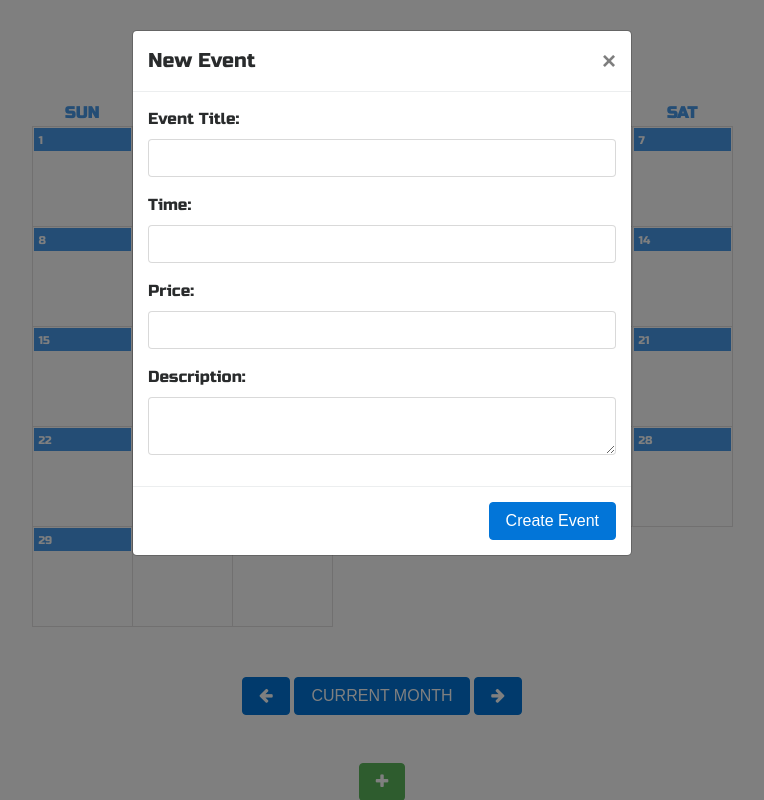
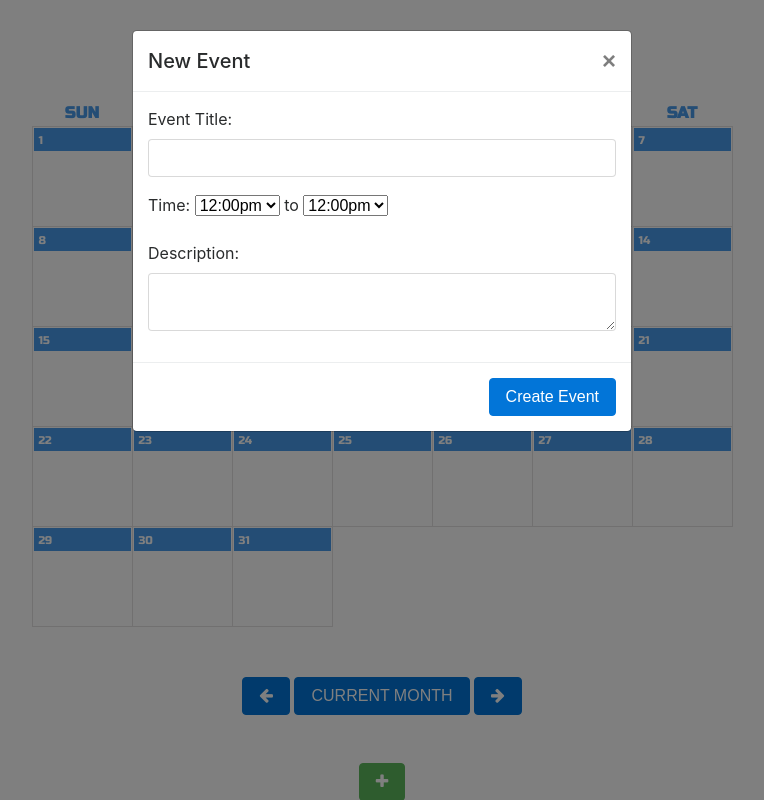
Before and after one commit to Tennyx/rinklink, a Django app: page /rink-calendar/ in a window 1280 px wide, after a click that opens the changed part. Shown: the whole page, without its empty margins (258-1022 px from the left). Run offline with Django 3.2, Linux system fonts and the light colour scheme; data comes from the database, SQL or seed files in the repository; parts of the project's set-up code (start-up, migrations or seed data) failed here and were passed over; some libraries are stand-ins or nearby versions.

Commit message:
added time dropdowns to modals.

```diff
--- a/rink_calendar/static/css/main.css
+++ b/rink_calendar/static/css/main.css
@@ -1,13 +1,15 @@
 body {
-	font-family: 'Russo One', sans-serif;
+
 }
 
 table {
+	font-family: 'Russo One', sans-serif;
 	margin-left: auto;
 	margin-right: auto;
 }
 
 #month-header {
+	font-family: 'Russo One', sans-serif;
 	color: rgba(73,155,234,1);
 	margin: 40px 0px 25px 0px;
 }
@@ -47,3 +49,7 @@ th {
 	margin-left: auto;
 	margin-right: auto;
 }
+
+.form-price {
+	width: 50%;
+}
--- /dev/null
+++ b/rink_calendar/static/js/modals.js
@@ -0,0 +1,39 @@
+const timeArr = [12,1,2,3,4,5,6,7,8,9,10,11,12,1,2,3,4,5,6,7,8,9,10,11];
+
+const createModal =
+		'<div class="modal fade" id="createEventMod" tabindex="-1" role="dialog" aria-labelledby="createEventLabel" aria-hidden="true">\
+			<div class="modal-dialog" role="document">\
+				<div class="modal-content">\
+					<div class="modal-header">\
+						<h5 class="modal-title" id="createEventLabel">New Event</h5>\
+						<button type="button" class="close" data-dismiss="modal" aria-label="Close">\
+							<span aria-hidden="true">&times;</span>\
+						</button>\
+					</div>\
+					<div class="modal-body">\
+		        	<form>\
+	          			<div class="form-group">\
+	            			<label for="rinkEvent" class="form-control-label">Event Title:</label>\
+	            			<input type="text" class="form-control" id="rinkEvent">\
+	          			</div>\
+	          			<div class="form-group">\
+	            			<label for="eventTimeStart" class="form-control-label">Time:</label>\
+	            			<select id="eventTimeStart">\
+	            				\
+	            			</select> to \
+	            			<select id="eventTimeEnd">\
+	            				\
+	            			</select>\
+	          			</div>\
+	         			<div class="form-group">\
+	            			<label for="eventDesc" class="form-control-label">Description:</label>\
+	            			<textarea class="form-control" id="eventDesc"></textarea>\
+	          			</div>\
+	        		</form>\
+					</div>\
+					<div class="modal-footer">\
+						<button id="saveNewEvent" type="button" class="btn btn-primary" data-dismiss="modal">Create Event</button>\
+					</div>\
+				</div>\
+			</div>\
+		</div>'
--- a/rink_calendar/static/js/rinkCalendar2.js
+++ b/rink_calendar/static/js/rinkCalendar2.js
@@ -108,42 +108,19 @@ function createCal(date){
 
 $( document ).ready(function() {
 
-	$('#eventDiv').append(
-		'<div class="modal fade" id="createEventMod" tabindex="-1" role="dialog" aria-labelledby="createEventLabel" aria-hidden="true">\
-			<div class="modal-dialog" role="document">\
-				<div class="modal-content">\
-					<div class="modal-header">\
-						<h5 class="modal-title" id="createEventLabel">New Event</h5>\
-						<button type="button" class="close" data-dismiss="modal" aria-label="Close">\
-							<span aria-hidden="true">&times;</span>\
-						</button>\
-					</div>\
-					<div class="modal-body">\
-		        	<form>\
-	          			<div class="form-group">\
-	            			<label for="rinkEvent" class="form-control-label">Event Title:</label>\
-	            			<input type="text" class="form-control" id="rinkEvent">\
-	          			</div>\
-	          			<div class="form-group">\
-	            			<label for="eventTime" class="form-control-label">Time:</label>\
-	            			<input type="text" class="form-control" id="eventTime">\
-	          			</div>\
-	          			<div class="form-group">\
-	            			<label for="eventPrice" class="form-control-label">Price:</label>\
-	            			<input type="text" class="form-control" id="eventPrice">\
-	          			</div>\
-	         			<div class="form-group">\
-	            			<label for="eventDesc" class="form-control-label">Description:</label>\
-	            			<textarea class="form-control" id="eventDesc"></textarea>\
-	          			</div>\
-	        		</form>\
-					</div>\
-					<div class="modal-footer">\
-						<button id="saveNewEvent" type="button" class="btn btn-primary" data-dismiss="modal">Create Event</button>\
-					</div>\
-				</div>\
-			</div>\
-		</div>');
+	$('#eventDiv').append(createModal);
+
+	for(i=0;i<timeArr.length;i++){
+		$('#eventTimeStart').append('<option value="' + timeArr[i] + ':00' + (i<12 ? 'pm' : 'am') + '">' + timeArr[i] + ':00' + (i<12 ? 'pm' : 'am') + '</option>');
+		$('#eventTimeStart').append('<option value="' + timeArr[i] + ':15' + (i<12 ? 'pm' : 'am') + '">' + timeArr[i] + ':15' + (i<12 ? 'pm' : 'am') + '</option>');
+		$('#eventTimeStart').append('<option value="' + timeArr[i] + ':30' + (i<12 ? 'pm' : 'am') + '">' + timeArr[i] + ':30' + (i<12 ? 'pm' : 'am') + '</option>');
+		$('#eventTimeStart').append('<option value="' + timeArr[i] + ':45' + (i<12 ? 'pm' : 'am') + '">' + timeArr[i] + ':45' + (i<12 ? 'pm' : 'am') + '</option>');
+
+		$('#eventTimeEnd').append('<option value="' + timeArr[i] + ':00' + (i<12 ? 'pm' : 'am') + '">' + timeArr[i] + ':00' + (i<12 ? 'pm' : 'am') + '</option>');
+		$('#eventTimeEnd').append('<option value="' + timeArr[i] + ':15' + (i<12 ? 'pm' : 'am') + '">' + timeArr[i] + ':15' + (i<12 ? 'pm' : 'am') + '</option>');
+		$('#eventTimeEnd').append('<option value="' + timeArr[i] + ':30' + (i<12 ? 'pm' : 'am') + '">' + timeArr[i] + ':30' + (i<12 ? 'pm' : 'am') + '</option>');
+		$('#eventTimeEnd').append('<option value="' + timeArr[i] + ':45' + (i<12 ? 'pm' : 'am') + '">' + timeArr[i] + ':45' + (i<12 ? 'pm' : 'am') + '</option>');
+	}
 
 	createCal();
 
@@ -193,8 +170,7 @@ $( document ).ready(function() {
 			      </div>\
 			      <div class="modal-body">' +
 			        'Event: ' + calData.events[currentNode].title + '<br>' +
-			        'Time: ' + calData.events[currentNode].time + '<br>' +
-			        'Price: ' + calData.events[currentNode].price + '<br>' +
+			        'Time: ' + calData.events[currentNode].startTime + ' to ' + calData.events[currentNode].endTime + '<br>' +
 			        'Description: ' + calData.events[currentNode].desc + '<br>' +
 			      '</div>\
 			      <div class="modal-footer">\
@@ -219,12 +195,13 @@ $( document ).ready(function() {
 			            			<input type="text" value="' + calData.events[currentNode].title + '" class="form-control" id="editEvent">\
 			          			</div>\
 			          			<div class="form-group">\
-			            			<label for="editTime" class="form-control-label">Time:</label>\
-			            			<input type="text" value="' + calData.events[currentNode].time + '" class="form-control" id="editTime">\
-			          			</div>\
-			          			<div class="form-group">\
-			            			<label for="editPrice" class="form-control-label">Price:</label>\
-			            			<input type="text" value="' + calData.events[currentNode].price + '" class="form-control" id="editPrice">\
+			            			<label for="editTimeStart" class="form-control-label">Time:</label>\
+			            			<select id="editTimeStart"> to\
+	            					\
+	            					</select>\
+	            					<select id="editTimeEnd">\
+			            			\
+			            			</select>\
 			          			</div>\
 			         			<div class="form-group">\
 			            			<label for="editDesc" class="form-control-label">Description:</label>\
@@ -238,6 +215,23 @@ $( document ).ready(function() {
 					</div>\
 				</div>\
 			</div>');
+
+   		for(i=0;i<timeArr.length;i++){
+			$('#editTimeStart').append('<option value="' + timeArr[i] + ':00' + (i<12 ? 'pm' : 'am') + '">' + timeArr[i] + ':00' + (i<12 ? 'pm' : 'am') + '</option>');
+			$('#editTimeStart').append('<option value="' + timeArr[i] + ':15' + (i<12 ? 'pm' : 'am') + '">' + timeArr[i] + ':15' + (i<12 ? 'pm' : 'am') + '</option>');
+			$('#editTimeStart').append('<option value="' + timeArr[i] + ':30' + (i<12 ? 'pm' : 'am') + '">' + timeArr[i] + ':30' + (i<12 ? 'pm' : 'am') + '</option>');
+			$('#editTimeStart').append('<option value="' + timeArr[i] + ':45' + (i<12 ? 'pm' : 'am') + '">' + timeArr[i] + ':45' + (i<12 ? 'pm' : 'am') + '</option>');
+
+			$('#editTimeEnd').append('<option value="' + timeArr[i] + ':00' + (i<12 ? 'pm' : 'am') + '">' + timeArr[i] + ':00' + (i<12 ? 'pm' : 'am') + '</option>');
+			$('#editTimeEnd').append('<option value="' + timeArr[i] + ':15' + (i<12 ? 'pm' : 'am') + '">' + timeArr[i] + ':15' + (i<12 ? 'pm' : 'am') + '</option>');
+			$('#editTimeEnd').append('<option value="' + timeArr[i] + ':30' + (i<12 ? 'pm' : 'am') + '">' + timeArr[i] + ':30' + (i<12 ? 'pm' : 'am') + '</option>');
+			$('#editTimeEnd').append('<option value="' + timeArr[i] + ':45' + (i<12 ? 'pm' : 'am') + '">' + timeArr[i] + ':45' + (i<12 ? 'pm' : 'am') + '</option>');
+		}
+
+   		$("#editTimeStart option[value='" + calData.events[currentNode].startTime + "']").attr("selected","selected");
+   		$("#editTimeEnd option[value='" + calData.events[currentNode].endTime + "']").attr("selected","selected");
+
+
 		$('#eventModal').on('hidden.bs.modal', function () {
    			$('#eventModal').remove();
    		});
@@ -248,12 +242,11 @@ $( document ).ready(function() {
    		$('#submitChanges').click(function(){
    			$('#' + currentNode).remove();
    			delete calData.events[currentNode];
-   			console.log(calData);
-   			let editId = createId($('#editEvent').val() + $('#editTime').val() + $('#editPrice').val());
+   			let editId = createId($('#editEvent').val() + $('#editTimeStart').val() + $('#editTimeEnd').val());
    			calData.events[editId] = {};
 			let editTitle = calData.events[editId]['title'] = $('#editEvent').val();
-   			calData.events[editId]['time'] = $('#editTime').val();
-   			calData.events[editId]['price'] = $('#editPrice').val();
+   			calData.events[editId]['startTime'] = $('#editTimeStart').val();
+   			calData.events[editId]['endTime'] = $('#editTimeEnd').val();
    			calData.events[editId]['desc'] = $('#editDesc').val();
    			$('#eventDiv').append(
 				'<div id="' + editId + '" class="cellData" draggable="true" ondragstart="drag(event)" data-toggle="modal" data-target="#eventModal">' + editTitle + '</div>'
@@ -271,7 +264,7 @@ $( document ).ready(function() {
 
 
    	$('#saveNewEvent').click(function(){
-   		let eventId = 'e' + createId($('#rinkEvent').val() + $('#eventTime').val() + $('#eventPrice').val());
+   		let eventId = 'e' + createId($('#rinkEvent').val() + $('#eventTimeStart').val() + $('#eventTimeEnd').val());
 
    		if(eventId in calData){
    			alert('Event with same title, time & price already exist.');
@@ -280,8 +273,8 @@ $( document ).ready(function() {
    		else{
    			calData.events[eventId] = {};
    			let eventTitle = calData.events[eventId]['title'] = $('#rinkEvent').val();
-   			let eventTime = calData.events[eventId]['time'] = $('#eventTime').val();
-   			let eventPrice = calData.events[eventId]['price'] = $('#eventPrice').val();
+   			let eventStart = calData.events[eventId]['startTime'] = $('#eventTimeStart').val();
+   			let eventEnd = calData.events[eventId]['endTime'] = $('#eventTimeEnd').val()
    			let eventDesc = calData.events[eventId]['desc'] = $('#eventDesc').val();
    			console.log(calData);
 	   		$('#eventDiv').append(
--- a/rink_calendar/templates/rink_calendar/rink-calendar.html
+++ b/rink_calendar/templates/rink_calendar/rink-calendar.html
@@ -12,6 +12,7 @@
 	<script src="https://maxcdn.bootstrapcdn.com/bootstrap/4.0.0-alpha.6/js/bootstrap.min.js" integrity="sha384-vBWWzlZJ8ea9aCX4pEW3rVHjgjt7zpkNpZk+02D9phzyeVkE+jo0ieGizqPLForn" crossorigin="anonymous"></script>
 	<script src="https://cdnjs.cloudflare.com/ajax/libs/moment.js/2.4.0/moment.min.js"></script>
 	<script src="/static/js/rinkCalendar2.js"></script>
+	<script src="/static/js/modals.js"></script>
 </head>
 
 <body>
```
